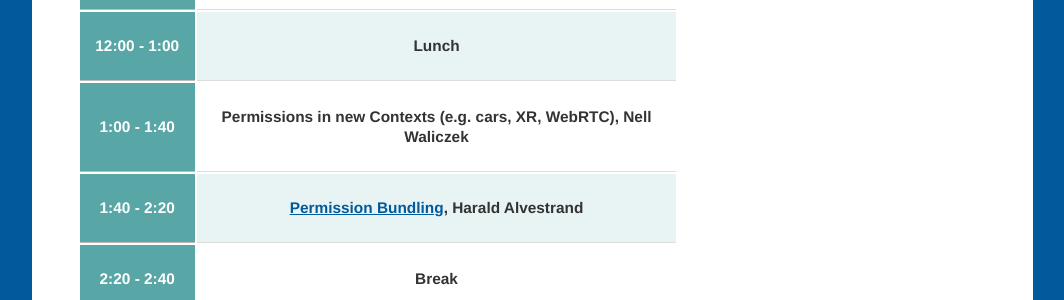
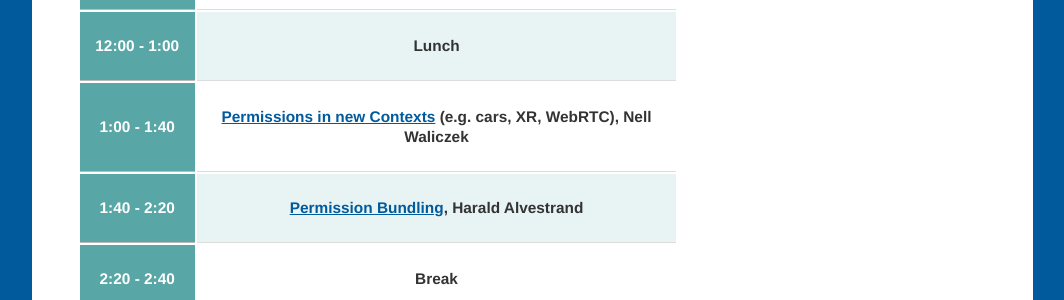
Before and after one commit to w3c/permissions-ws-2018, a Jekyll site: the page built from schedule.md, in a window 1280 px wide and 900 px high, scrolled down 645 px. Shown: the part 152-452 px from the top of the window, without its empty margins (108-1172 px from the left). Built offline with Jekyll 4.4.1, drawn with Linux system fonts in a browser that asks for light colours; our own code applies the rules of GitHub Pages for plain Markdown files.

Commit message:
contexts-slides

```diff
--- a/schedule.md
+++ b/schedule.md
@@ -46,7 +46,7 @@ layout: home
         <tr>
         <th>1:00 - 1:40</th>
         <td>
-            <p class="session-title">Permissions in new Contexts (e.g. cars, XR, WebRTC), Nell Waliczek</p>
+            <p class="session-title"><a href="https://www.w3.org/Privacy/permissions-ws-2018/WebXR.pdf">Permissions in new Contexts</a> (e.g. cars, XR, WebRTC), Nell Waliczek</p>
         </td>
     </tr>
        <tr>
```
